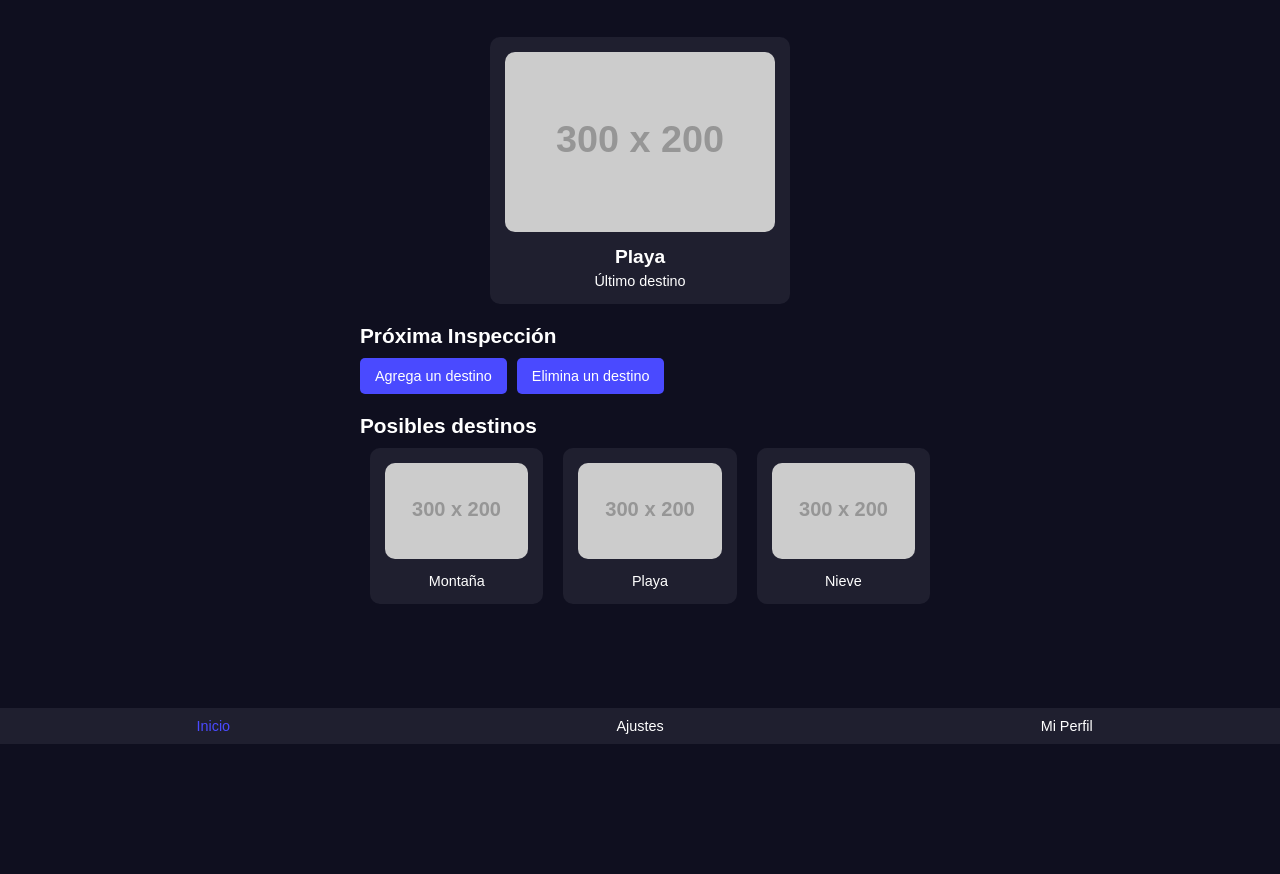
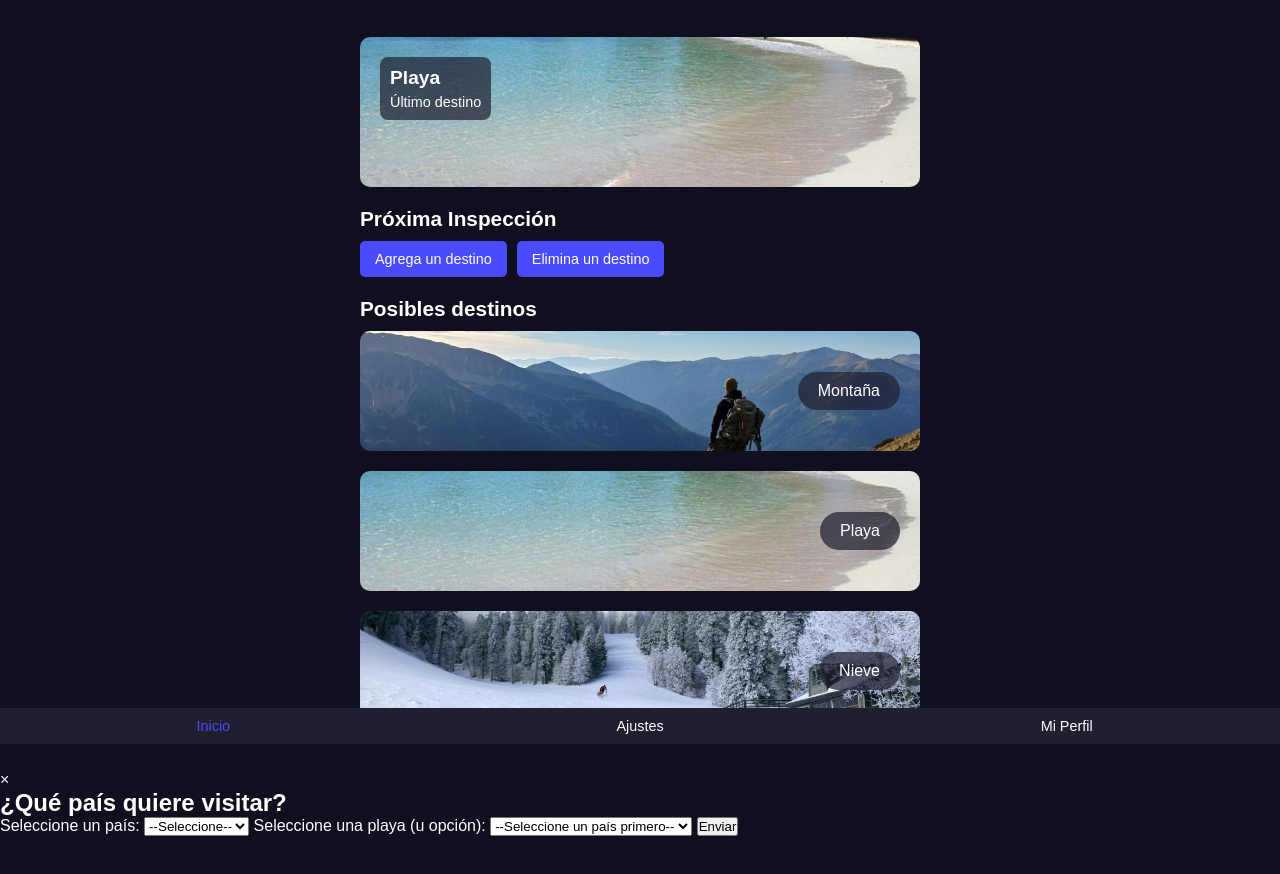
Before and after one commit to Andres241218/APMT2, a plain HTML site: page html/index.html in a window 1280 px wide. Shown: the part 56-930 px from the top of the page. Before the commit the page ends 800 px from the top, so only its background shows below. Drawn offline with Linux system fonts and the light colour scheme; placeholder pictures from the web are drawn by us.

Commit message:
ajustes de estilos

```diff
--- a/css/styles.css
+++ b/css/styles.css
@@ -1,4 +1,4 @@
-/* Estilos generales */
+/* Reseteo básico */
 * {
     margin: 0;
     padding: 0;
@@ -7,8 +7,9 @@
 
   body {
     font-family: Arial, sans-serif;
-    background-color: #0f0f1f; /* Fondo oscuro */
+    background-color: #0f0f1f; /* Fondo oscuro general */
     color: #ffffff;
+    margin-bottom: 70px; /* Deja espacio para la barra fija inferior */
   }
 
   /* Encabezado */
@@ -28,39 +29,40 @@
     margin: 0 auto;
   }
 
-  /* Sección de destino actual */
+  /* ========== DESTINO ACTUAL ========== */
   .destino-actual {
     margin-bottom: 20px;
-    display: flex;
-    justify-content: center;
   }
 
-  .card {
-    background-color: #1f1f2f;
+  .destino-fondo {
+    position: relative;
+    /* Imagen de fondo para el panel principal */
+    background: url('../img/playa.jpg') no-repeat center center/cover;
+    height: 150px;
     border-radius: 10px;
-    padding: 15px;
-    text-align: center;
-    margin: 0 10px;
-    width: 100%;
-    max-width: 300px;
+    overflow: hidden; /* Para recortar bordes redondeados */
   }
 
-  .card img {
-    width: 100%;
-    border-radius: 10px;
-    margin-bottom: 10px;
+  /* Texto superpuesto */
+  .destino-texto {
+    position: absolute;
+    top: 20px;
+    left: 20px;
+    background-color: rgba(31, 31, 47, 0.7); /* Fondo semitransparente */
+    padding: 10px;
+    border-radius: 8px;
   }
 
-  .card h2 {
+  .destino-texto h2 {
     font-size: 1.2rem;
     margin-bottom: 5px;
   }
 
-  .card p {
+  .destino-texto p {
     font-size: 0.9rem;
   }
 
-  /* Sección próxima inspección */
+  /* ========== PRÓXIMA INSPECCIÓN ========== */
   .proxima-inspeccion {
     margin-bottom: 20px;
   }
@@ -89,7 +91,7 @@
     background-color: #6a6aff;
   }
 
-  /* Sección posibles destinos */
+  /* ========== POSIBLES DESTINOS ========== */
   .posibles-destinos {
     margin-bottom: 20px;
   }
@@ -99,19 +101,30 @@
     font-size: 1.3rem;
   }
 
-  .destinos-grid {
-    display: grid;
-    grid-template-columns: 1fr;
-    gap: 20px;
+  /* Cada tarjeta de destino con imagen de fondo */
+  .destino-item {
+    position: relative;
+    background-size: cover;
+    background-position: center;
+    height: 120px;            /* Ajusta la altura según prefieras */
+    border-radius: 10px;
+    margin-bottom: 20px;
+    display: flex;
+    align-items: center;
+    overflow: hidden;
   }
 
-  @media (min-width: 600px) {
-    .destinos-grid {
-      grid-template-columns: 1fr 1fr 1fr;
-    }
+  /* Panel para el texto del destino */
+  .destino-tipo {
+    background-color: rgba(31, 31, 47, 0.7);
+    padding: 10px 20px;
+    border-radius: 20px;
+    margin-left: auto;       /* Empuja el texto hacia la derecha */
+    margin-right: 20px;
+    font-size: 1rem;
   }
 
-  /* Barra de navegación inferior */
+  /* ========== BARRA DE NAVEGACIÓN INFERIOR ========== */
   .footer {
     position: fixed;
     bottom: 0;
--- a/html/index.html
+++ b/html/index.html
@@ -15,10 +15,12 @@
     <main class="main-content">
       <!-- Sección del destino actual -->
       <section class="destino-actual">
-        <div class="card">
-          <img src="https://via.placeholder.com/300x200" alt="Playa" />
-          <h2>Playa</h2>
-          <p>Último destino</p>
+        <div class="destino-fondo">
+          <div class="destino-texto">
+            <h2>Playa</h2>
+            <!-- Agregamos un ID para poder actualizar este texto con JS -->
+            <p id="ultimo-destino">Último destino</p>
+          </div>
         </div>
       </section>
 
@@ -34,19 +36,16 @@
       <!-- Posibles destinos -->
       <section class="posibles-destinos">
         <h2>Posibles destinos</h2>
-        <div class="destinos-grid">
-          <div class="card">
-            <img src="https://via.placeholder.com/300x200" alt="Montaña" />
-            <p>Montaña</p>
-          </div>
-          <div class="card">
-            <img src="https://via.placeholder.com/300x200" alt="Playa" />
-            <p>Playa</p>
-          </div>
-          <div class="card">
-            <img src="https://via.placeholder.com/300x200" alt="Nieve" />
-            <p>Nieve</p>
-          </div>
+
+        <!-- Cada "destino-item" con su imagen de fondo -->
+        <div class="destino-item" style="background-image: url('../img/montana.jpg');">
+          <div class="destino-tipo">Montaña</div>
+        </div>
+        <div class="destino-item" style="background-image: url('../img/playa.jpg');">
+          <div class="destino-tipo">Playa</div>
+        </div>
+        <div class="destino-item" style="background-image: url('../img/nieve.jpg');">
+          <div class="destino-tipo">Nieve</div>
         </div>
       </section>
     </main>
@@ -55,7 +54,6 @@
     <footer class="footer">
       <nav class="nav-bar">
         <a href="#" class="active">
-          <!-- Aquí podrías usar íconos de tu preferencia (FontAwesome, etc.) -->
           <span>Inicio</span>
         </a>
         <a href="#">
@@ -66,5 +64,36 @@
         </a>
       </nav>
     </footer>
+
+    <!-- ========== MODAL CON FORMULARIO ========== -->
+    <div id="modal-form" class="modal">
+      <div class="modal-content">
+        <!-- Botón para cerrar el modal -->
+        <span id="close-modal" class="close">&times;</span>
+
+        <h2>¿Qué país quiere visitar?</h2>
+
+        <form id="country-form">
+          <!-- LISTA DE PAÍSES -->
+          <label for="country-select">Seleccione un país:</label>
+          <select id="country-select">
+            <option value="">--Seleccione--</option>
+            <!-- Se llenará dinámicamente con JavaScript -->
+          </select>
+
+          <!-- LISTA DE PLAYAS/MONTAÑAS/ETC. -->
+          <label for="beach-select">Seleccione una playa (u opción):</label>
+          <select id="beach-select">
+            <option value="">--Seleccione un país primero--</option>
+            <!-- Se llenará dinámicamente con JavaScript -->
+          </select>
+
+          <button type="submit">Enviar</button>
+        </form>
+      </div>
+    </div>
+
+    <!-- Cargamos el archivo JS al final del body -->
+    <script src="../util/script.js"></script>
   </body>
 </html>
```
Also changed, not shown: img/montana.jpg (added), img/nieve.jpg (added), img/playa.jpg (added).
